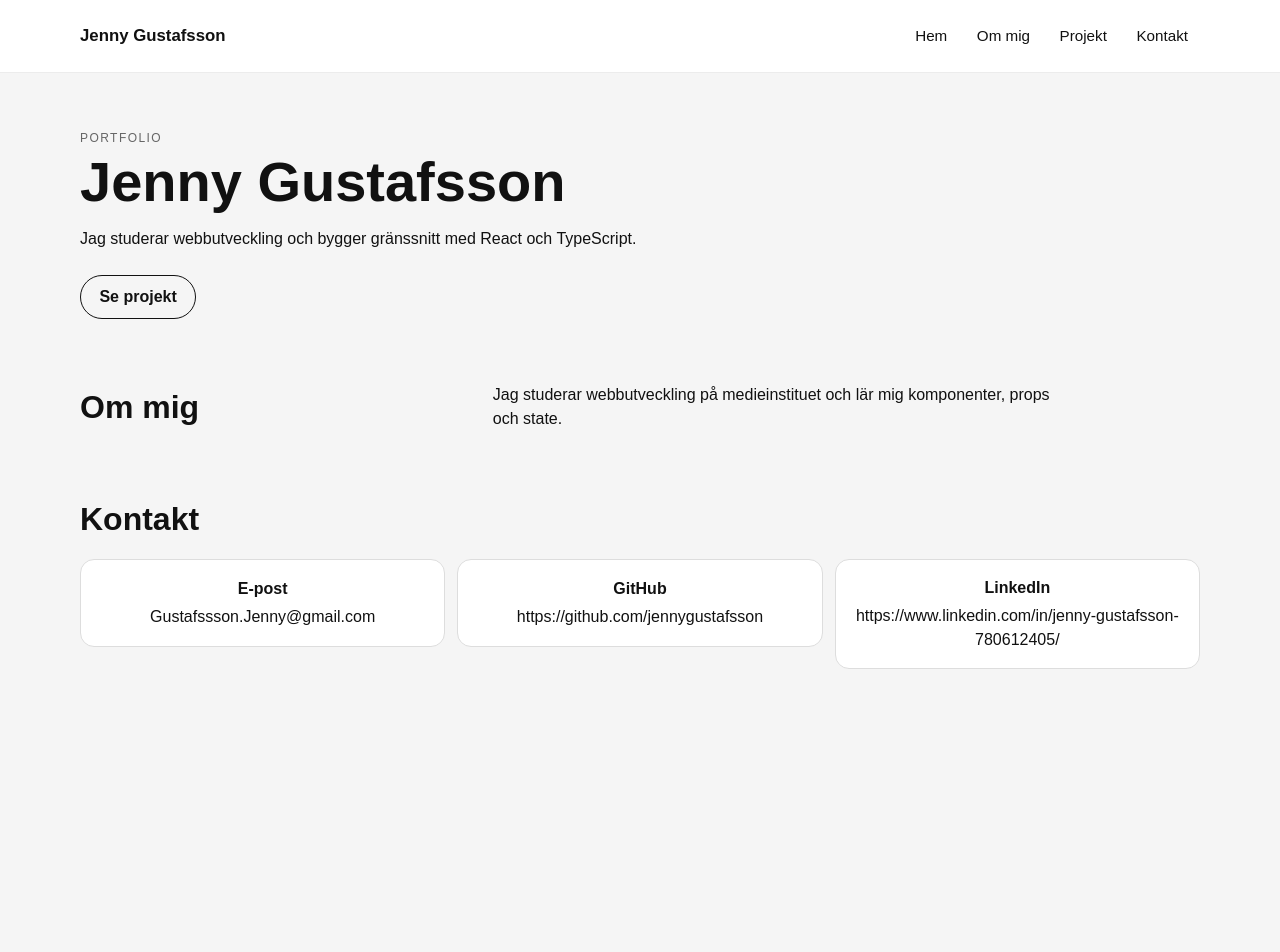
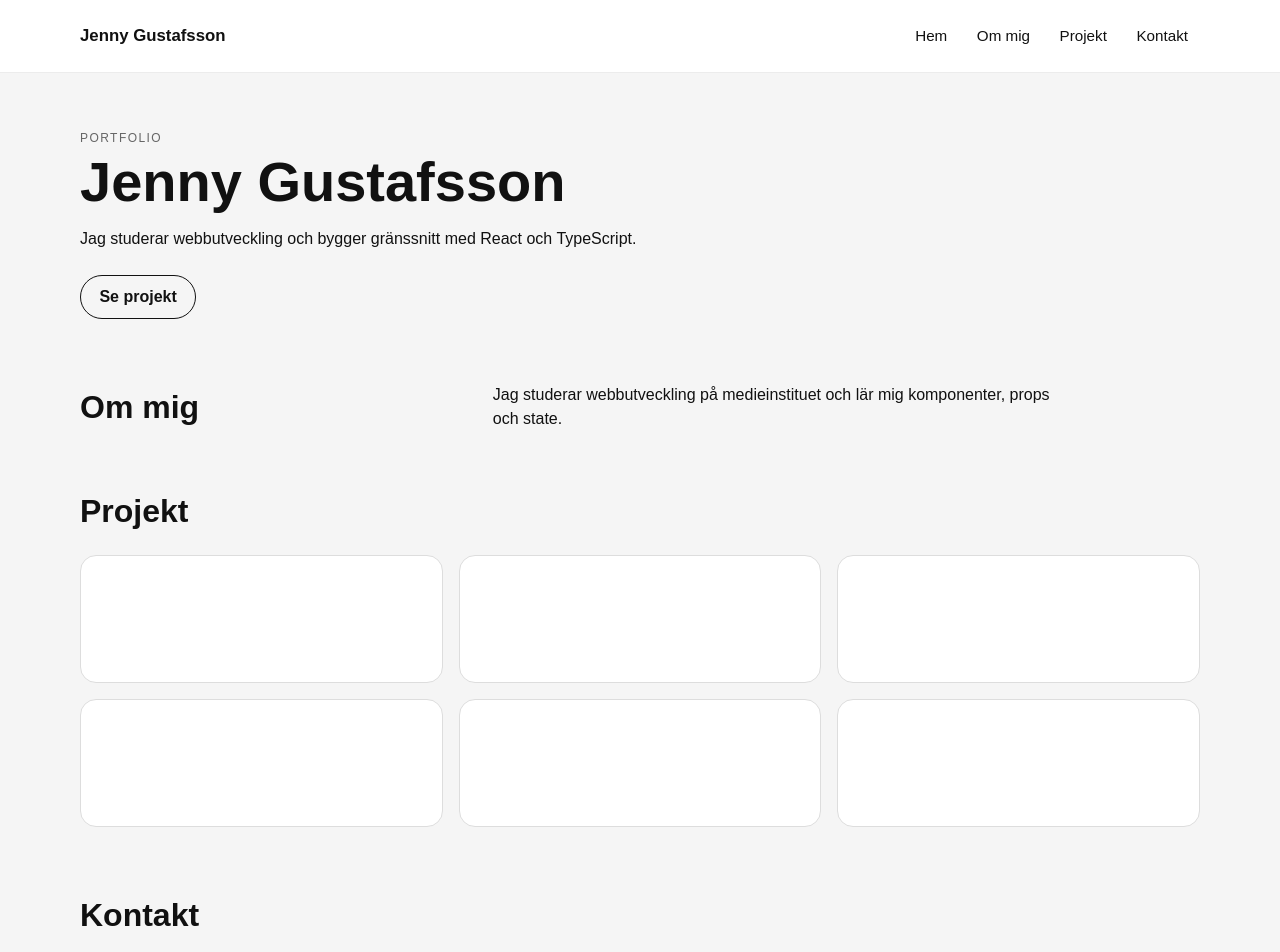
Before and after one commit to jennygustafsson/Js-ramverk-portfolio, a React (Vite) app: page / in a window 1280 px wide. Shown: the top 952 px of the page. Before the commit the page ends 800 px from the top, so only its background shows below. Built offline with nearby package versions, Linux system fonts and the light colour scheme.

Commit message:
Add project section

```diff
--- a/src/App.tsx
+++ b/src/App.tsx
@@ -2,6 +2,7 @@ import { About } from './components/About.tsx'
 import { Footer } from './components/Footer.tsx'
 import { Header } from './components/Header.tsx'
 import { Hero } from './components/Hero.tsx'
+import { Projects } from './components/Projects.tsx'
 
 const name = 'Jenny Gustafsson'
 
@@ -19,6 +20,7 @@ function App() {
             'Jag studerar webbutveckling på medieinstituet och lär mig komponenter, props och state.',
           ]}
         />
+        <Projects />
       </main>
       <Footer
         email="Gustafssson.Jenny@gmail.com"
--- /dev/null
+++ b/src/components/ProjectCard.module.css
@@ -0,0 +1,6 @@
+.card {
+  min-height: 8rem;
+  border: 1px solid #dddddd;
+  border-radius: 16px;
+  background: #ffffff;
+}
--- /dev/null
+++ b/src/components/ProjectCard.tsx
@@ -0,0 +1,10 @@
+import type { Project } from '../data/projects.ts'
+import styles from './ProjectCard.module.css'
+
+type ProjectCardProps = {
+  project: Project
+}
+
+export function ProjectCard({ project }: ProjectCardProps) {
+  return <li className={styles.card} id={project.id} />
+}
--- /dev/null
+++ b/src/components/Projects.module.css
@@ -0,0 +1,31 @@
+.projects {
+  width: var(--content);
+  margin: 0 auto;
+  padding: 2.5rem 0 1rem;
+  scroll-margin-top: 5rem;
+}
+
+.projects h2 {
+  margin: 0;
+  font-size: 2rem;
+}
+
+.grid {
+  display: grid;
+  gap: 1rem;
+  margin: 1.25rem 0 0;
+  padding: 0;
+  list-style: none;
+}
+
+@media (min-width: 700px) {
+  .grid {
+    grid-template-columns: repeat(2, minmax(0, 1fr));
+  }
+}
+
+@media (min-width: 1024px) {
+  .grid {
+    grid-template-columns: repeat(3, minmax(0, 1fr));
+  }
+}
--- /dev/null
+++ b/src/components/Projects.tsx
@@ -0,0 +1,16 @@
+import { projects } from '../data/projects.ts'
+import { ProjectCard } from './ProjectCard.tsx'
+import styles from './Projects.module.css'
+
+export function Projects() {
+  return (
+    <section id="projekt" className={styles.projects}>
+      <h2>Projekt</h2>
+      <ul className={styles.grid}>
+        {projects.map((project) => (
+          <ProjectCard key={project.id} project={project} />
+        ))}
+      </ul>
+    </section>
+  )
+}
--- /dev/null
+++ b/src/data/projects.ts
@@ -0,0 +1,16 @@
+export type Project = {
+  id: string
+  title: string
+  tags: string[]
+  repoUrl?: string
+  demoUrl?: string
+}
+
+export const projects: Project[] = [
+  { id: 'projekt-1', title: '', tags: [] },
+  { id: 'projekt-2', title: '', tags: [] },
+  { id: 'projekt-3', title: '', tags: [] },
+  { id: 'projekt-4', title: '', tags: [] },
+  { id: 'projekt-5', title: '', tags: [] },
+  { id: 'projekt-6', title: '', tags: [] },
+]
```
